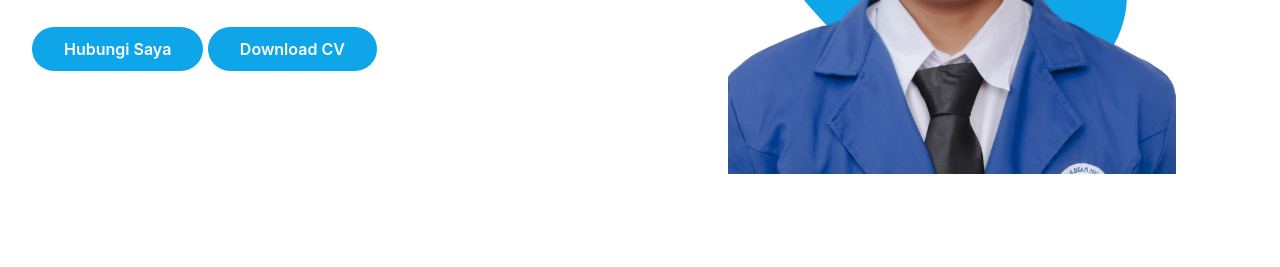
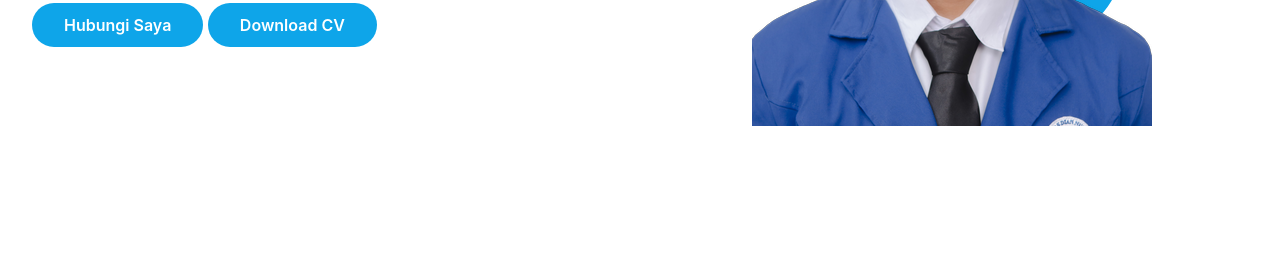
Before and after one commit to MyWebR/RestuArdiansyah, a website: page index.html in a window 1280 px wide. Shown: the part 418-685 px from the top of the page. Drawn offline with nearby package versions, Linux system fonts and the light colour scheme.

Commit message:
mengganti foto hero section

```diff
--- a/index.html
+++ b/index.html
@@ -112,7 +112,7 @@
             <div class="relative mt-10 lg:mt-0 lg:mr-0  blur-on-scroll">
               <!-- Gambar dengan kelas yang akan diberi efek blur -->
               <img
-                src="dist/img/RA.png"
+                src="dist/img/RA400.png"
                 alt="Restu Ardiansyah"
                 class="max-w-md mx-auto relative z-10 "
               />
```
